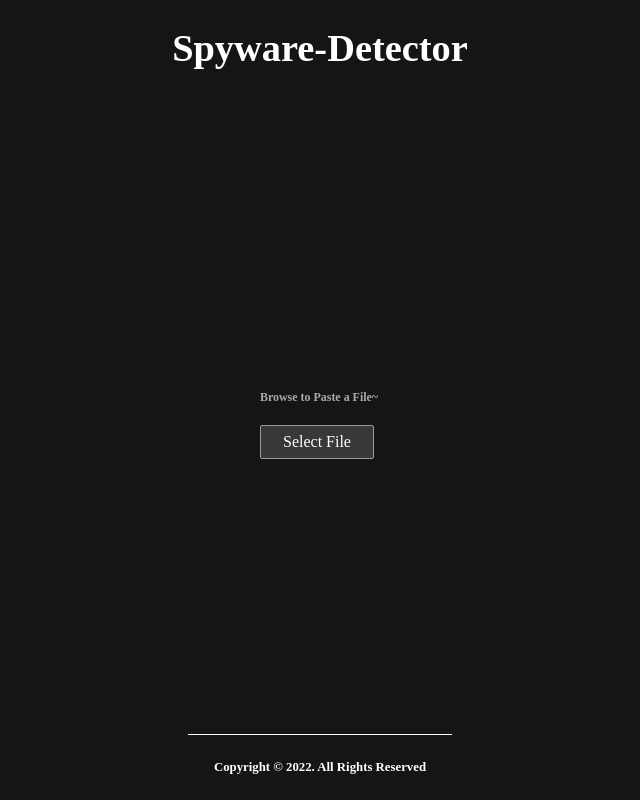
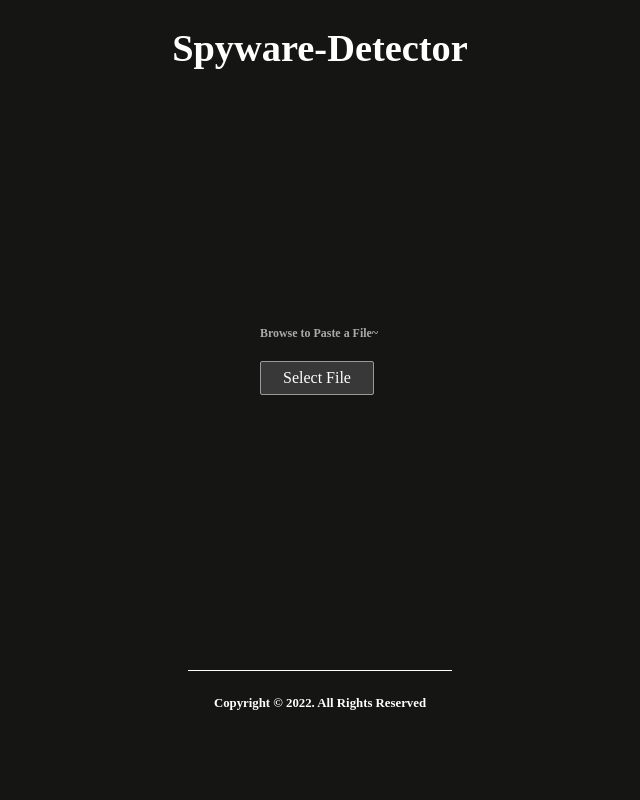
Before and after one commit to ahmed-n-abdeltwab/spyware-detector, a Flask app: page / in a window 1280 px wide. Shown: the whole page, without its empty margins (320-960 px from the left). Run offline with Flask 2, Linux system fonts and the light colour scheme; some libraries are stand-ins or nearby versions.

Commit message:
fixing : styling

```diff
--- a/src/server/static/script.js
+++ b/src/server/static/script.js
@@ -52,6 +52,7 @@ fileInput.addEventListener("change", async (e) => {
   );
   // remove the loader
   loader.classList.add("hide");
+  fileContainer.classList.remove("hide");
   // print the result of the classifier
   const predictionResult = {
     name: fileInput.files[0].name,
@@ -88,7 +89,6 @@ const printPrediction = (predictionResult) => {
    * @param {string} predictionResult.fileHash
    * @param {float} predictionResult.entropy
    */
-  fileContainer.classList.remove("hide");
   resultDiv.classList.remove("hide");
   container.classList.remove("col-1");
   container.classList.add("col-2");
@@ -107,6 +107,7 @@ const printAPIsList = (APIs) => {
   apisDiv.classList.remove("hide");
   container.classList.remove("col-2");
   container.classList.add("col-3");
+
   const content = `
   <h3>Used APIs :</h3>
   <ul>
--- a/src/server/static/style.css
+++ b/src/server/static/style.css
@@ -43,6 +43,11 @@ a {
 h1 {
   font-size: 2.4rem;
   text-align: center;
+}
+ul {
+  display: inline-block;
+  *display: inline;
+  zoom: 1
 }
 /* input {
   position: center;
@@ -159,7 +164,7 @@ footer {
       1.5rem,
       1fr
     );
-  grid-template-rows: auto minmax(1.5rem, 1fr) auto;
+  grid-template-rows: auto auto auto;
   height: 100vh;
 }
 .header {
```
